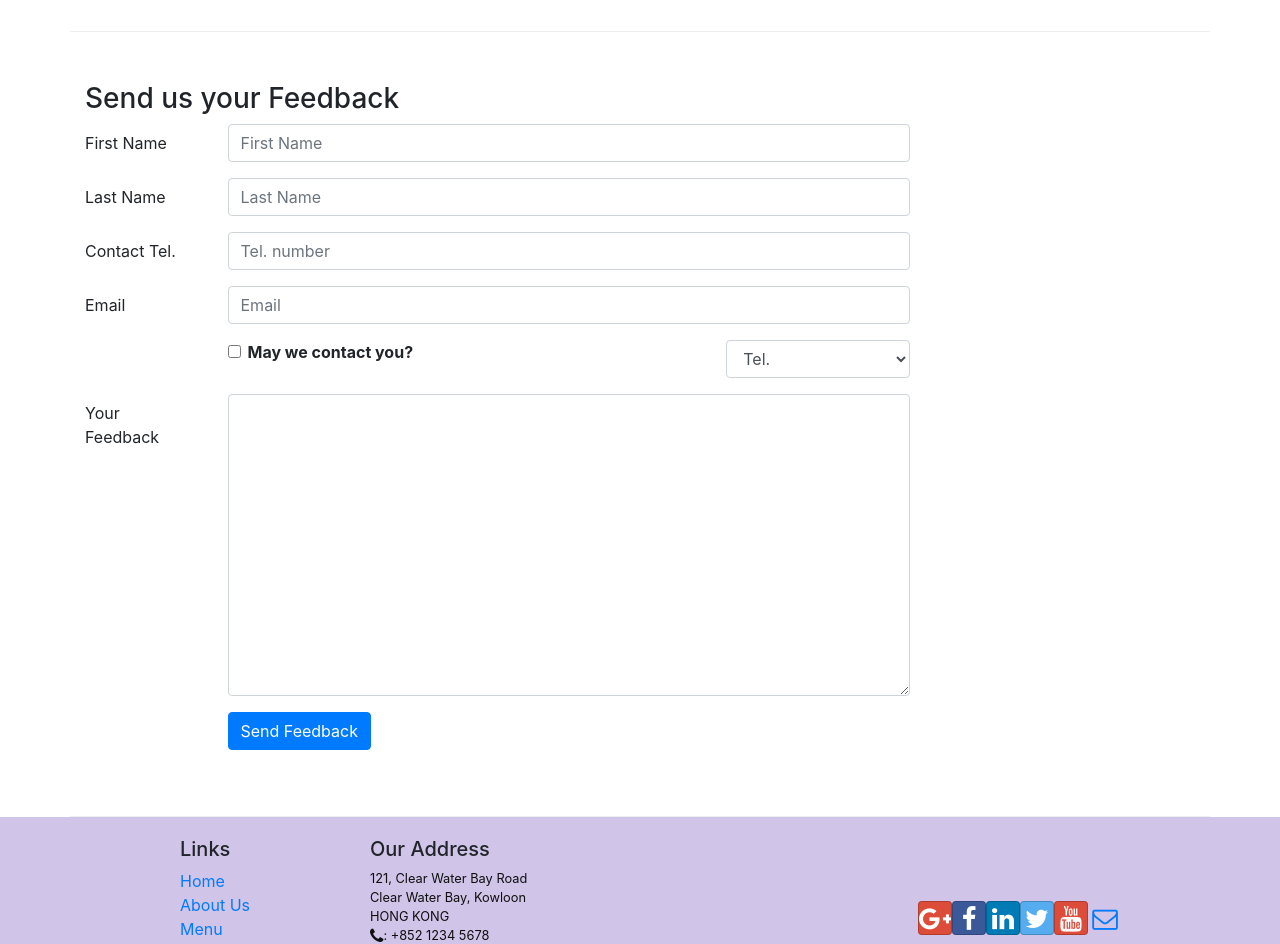
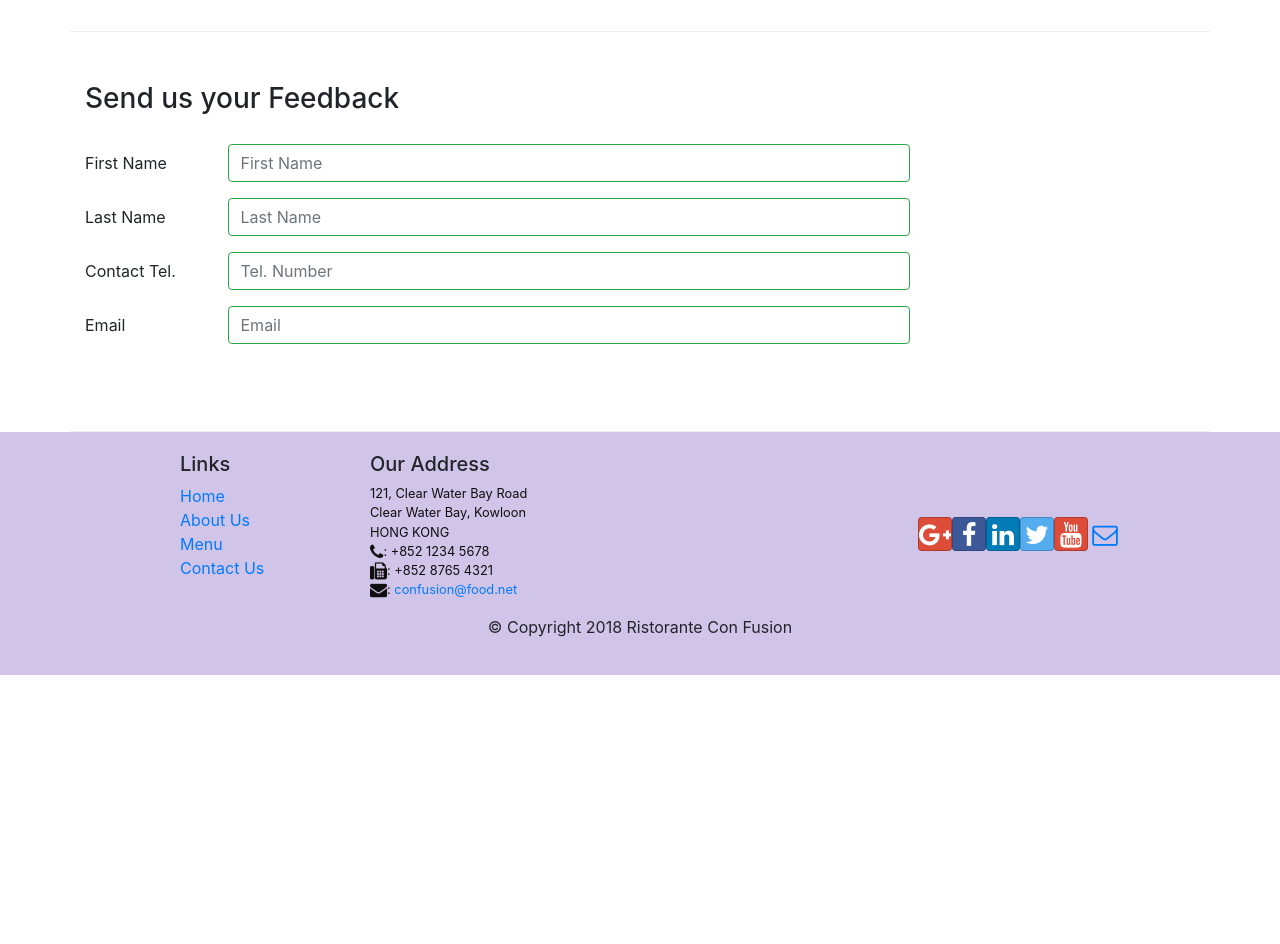
Before and after one commit to jonyoowa/conFusion-site, a React (Create React App) app: page /contactus in a window 1280 px wide. Shown: the part 860-1804 px from the top of the page. After the commit the page ends 1535 px from the top, so only its background shows below. Built offline with nearby package versions, Linux system fonts and the light colour scheme.

Commit message:
Controlled Form Validation

```diff
--- a/src/components/ContactComponent.js
+++ b/src/components/ContactComponent.js
@@ -1,8 +1,7 @@
 import React, { Component } from 'react';
 import { Breadcrumb, BreadcrumbItem,
-            Button, Form, FormGroup, Label, Input, Col } from 'reactstrap';
+            Form, FormGroup, Label, Input, Col, FormFeedback } from 'reactstrap';
 import { Link } from 'react-router-dom';
-
 
 class Contact extends Component {
     constructor(props) {
@@ -15,7 +14,13 @@
             email: '',
             agree: false,
             contactType: 'Tel.',
-            message: ''
+            message: '',
+            touched: {
+                firstname: false,
+                lastname: false,
+                telnum: false,
+                email: false
+            }
         };
 
         this.handleInputChange = this.handleInputChange.bind(this);
@@ -36,7 +41,44 @@
         event.preventDefault();
     }
 
+    handleBlur = (field) => () => {
+        this.setState({
+            touched: { ...this.state.touched, [field]: true },
+        });
+    }
+
+    validate(firstname, lastname, telnum, email) {
+
+        const errors = {
+            firstname: '',
+            lastname: '',
+            telnum: '',
+            email: ''
+        };
+
+        if (this.state.touched.firstname && firstname.length < 3)
+            errors.firstname = 'First Name should be >= 3 characters';
+        else if (this.state.touched.firstname && firstname.length > 10)
+            errors.firstname = 'First Name should be <= 10 characters';
+
+        if (this.state.touched.lastname && lastname.length < 3)
+            errors.lastname = 'Last Name should be >= 3 characters';
+        else if (this.state.touched.lastname && lastname.length > 10)
+            errors.lastname = 'Last Name should be <= 10 characters';
+
+        const reg = /^\d+$/;
+        if (this.state.touched.telnum && !reg.test(telnum))
+            errors.telnum = 'Tel. Number should contain only numbers';
+
+        if (this.state.touched.email && email.split('').filter(x => x === '@').length !== 1)
+            errors.email = 'Email should contain a @';
+
+        return errors;
+    }
+
     render() {
+        const errors = this.validate(this.state.firstname, this.state.lastname, this.state.telnum, this.state.email);
+
         return(
             <div className="container">
                 <div className="row">
@@ -87,7 +129,11 @@
                                     <Input type="text" id="firstname" name="firstname"
                                         placeholder="First Name"
                                         value={this.state.firstname}
+                                        valid={errors.firstname === ''}
+                                        invalid={errors.firstname !== ''}
+                                        onBlur={this.handleBlur('firstname')}
                                         onChange={this.handleInputChange} />
+                                    <FormFeedback>{errors.firstname}</FormFeedback>
                                 </Col>
                             </FormGroup>
                             <FormGroup row>
@@ -96,16 +142,24 @@
                                     <Input type="text" id="lastname" name="lastname"
                                         placeholder="Last Name"
                                         value={this.state.lastname}
+                                        valid={errors.lastname === ''}
+                                        invalid={errors.lastname !== ''}
+                                        onBlur={this.handleBlur('lastname')}
                                         onChange={this.handleInputChange} />
+                                    <FormFeedback>{errors.lastname}</FormFeedback>
                                 </Col>
                             </FormGroup>
                             <FormGroup row>
-                            <Label htmlFor="telnum" md={2}>Contact Tel.</Label>
+                                <Label htmlFor="telnum" md={2}>Contact Tel.</Label>
                                 <Col md={10}>
                                     <Input type="tel" id="telnum" name="telnum"
-                                        placeholder="Tel. number"
+                                        placeholder="Tel. Number"
                                         value={this.state.telnum}
+                                        valid={errors.telnum === ''}
+                                        invalid={errors.telnum !== ''}
+                                        onBlur={this.handleBlur('telnum')}
                                         onChange={this.handleInputChange} />
+                                    <FormFeedback>{errors.telnum}</FormFeedback>
                                 </Col>
                             </FormGroup>
                             <FormGroup row>
@@ -114,44 +168,11 @@
                                     <Input type="email" id="email" name="email"
                                         placeholder="Email"
                                         value={this.state.email}
+                                        valid={errors.email === ''}
+                                        invalid={errors.email !== ''}
+                                        onBlur={this.handleBlur('email')}
                                         onChange={this.handleInputChange} />
-                                </Col>
-                            </FormGroup>
-                            <FormGroup row>
-                                <Col md={{size: 6, offset: 2}}>
-                                    <FormGroup check>
-                                        <Label check>
-                                            <Input type="checkbox"
-                                                name="agree"
-                                                checked={this.state.agree}
-                                                onChange={this.handleInputChange} /> {' '}
-                                            <strong>May we contact you?</strong>
-                                        </Label>
-                                    </FormGroup>
-                                </Col>
-                                <Col md={{size: 3, offset: 1}}>
-                                    <Input type="select" name="contactType"
-                                            value={this.state.contactType}
-                                            onChange={this.handleInputChange}>
-                                        <option>Tel.</option>
-                                        <option>Email</option>
-                                    </Input>
-                                </Col>
-                            </FormGroup>
-                            <FormGroup row>
-                                <Label htmlFor="message" md={2}>Your Feedback</Label>
-                                <Col md={10}>
-                                    <Input type="textarea" id="message" name="message"
-                                        rows="12"
-                                        value={this.state.message}
-                                        onChange={this.handleInputChange}></Input>
-                                </Col>
-                            </FormGroup>
-                            <FormGroup row>
-                                <Col md={{size: 10, offset: 2}}>
-                                    <Button type="submit" color="primary">
-                                        Send Feedback
-                                    </Button>
+                                    <FormFeedback>{errors.email}</FormFeedback>
                                 </Col>
                             </FormGroup>
                         </Form>
```
